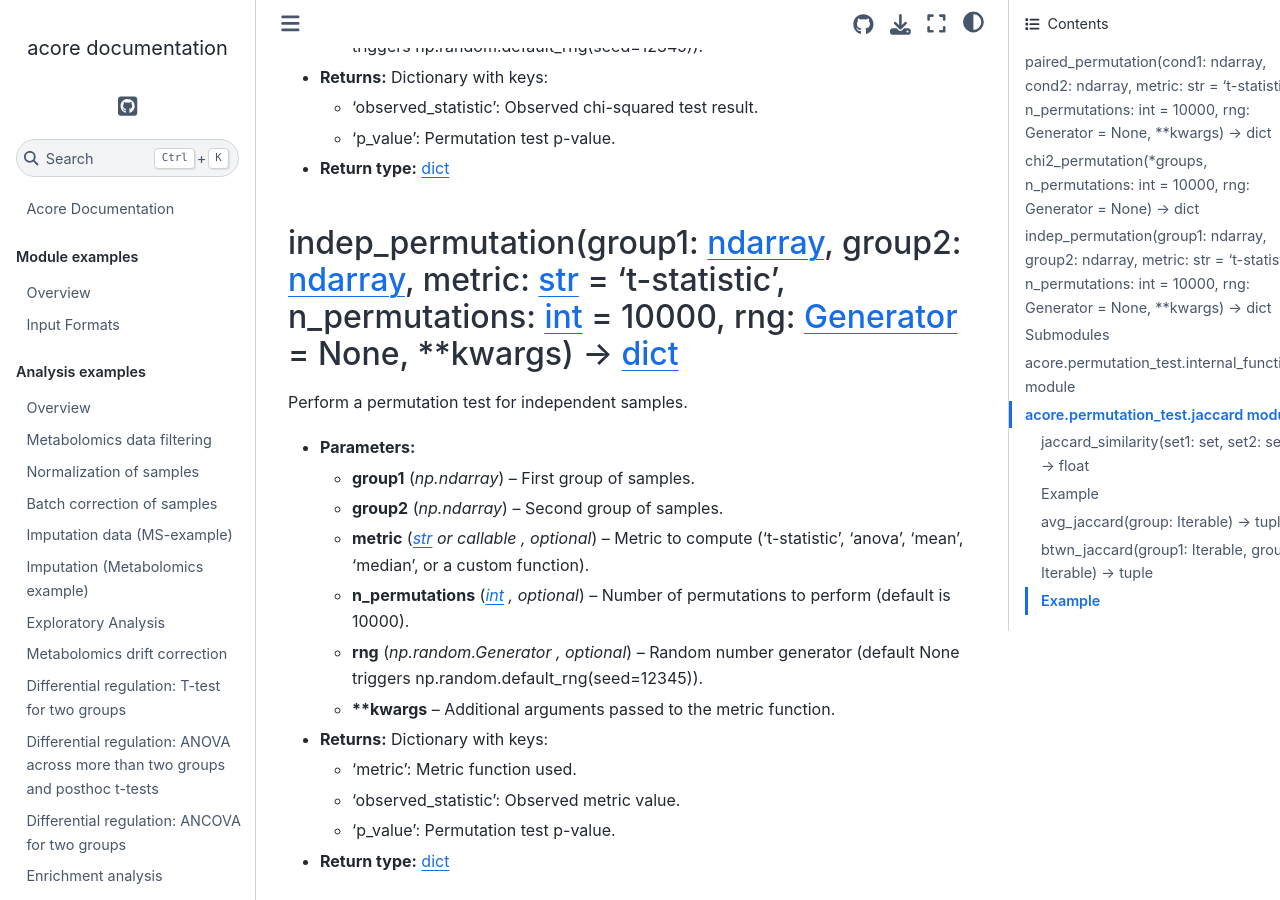
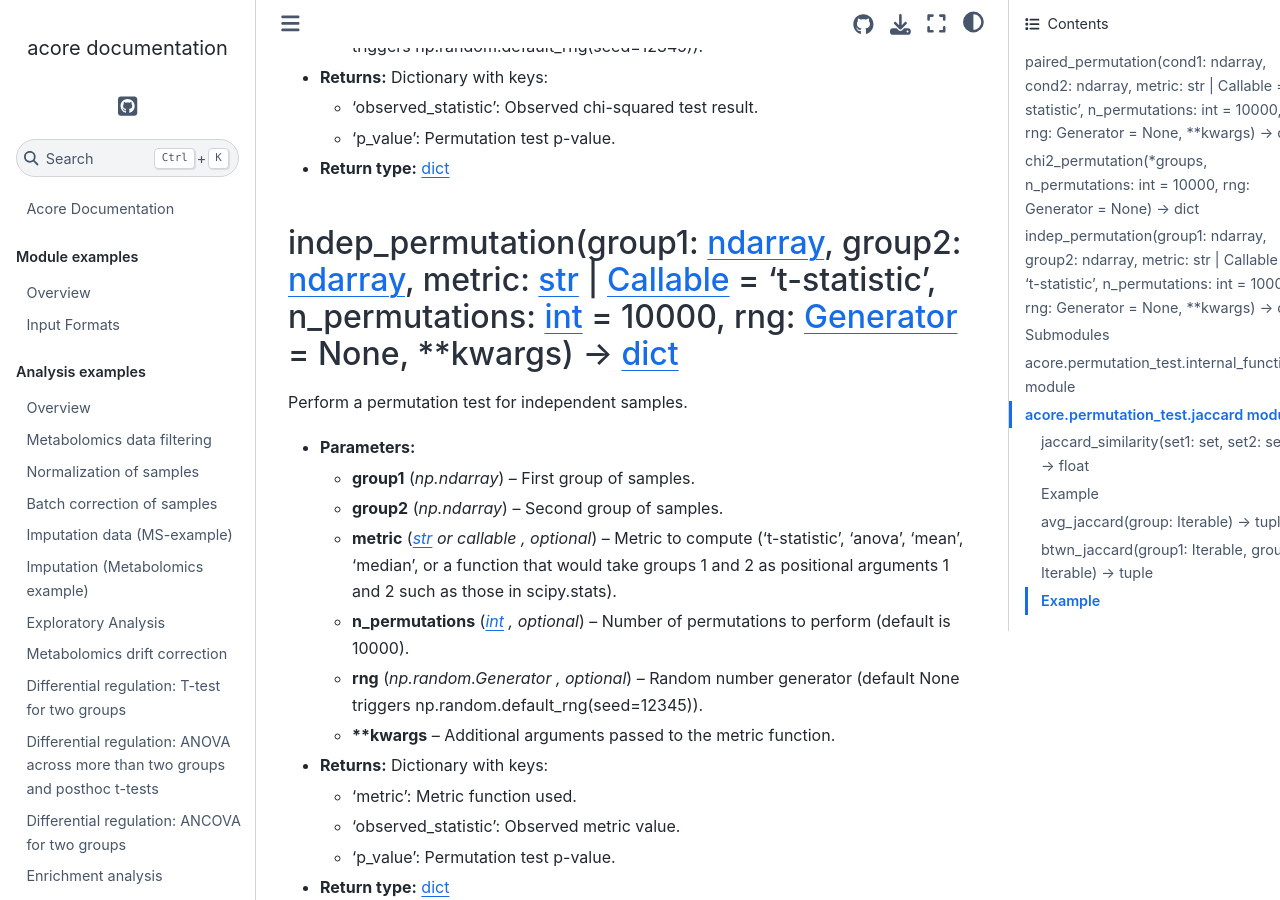
Before and after one commit to Multiomics-Analytics-Group/acore, a Sphinx documentation site: the page built from docs/markdown_ref/acore.permutation_test.md, in a window 1280 px wide and 900 px high, scrolled down 2112 px. Built offline with Sphinx 7.4.7 and the Sphinx Book theme 1.1.4, drawn with Linux system fonts in a browser that asks for light colours; pages that are not in the unit, such as notebooks, are missing from menus; a script that is not in the unit is left out; some of the changed text lies outside the part shown.

Commit message:
docs: update markdown reference

```diff
--- a/docs/markdown_ref/acore.permutation_test.md
+++ b/docs/markdown_ref/acore.permutation_test.md
@@ -40,14 +40,15 @@ groups. In all three, the p-value is computed as the fraction of permuted statis
 absolute value is ≥ ≥ the observed absolute statistic — i.e., p_value = mean(permuted >=
 observed).
 
-### paired_permutation(cond1: [ndarray](https://numpy.org/doc/stable/reference/generated/numpy.ndarray.html#numpy.ndarray), cond2: [ndarray](https://numpy.org/doc/stable/reference/generated/numpy.ndarray.html#numpy.ndarray), metric: [str](https://docs.python.org/3/library/stdtypes.html#str) = 't-statistic', n_permutations: [int](https://docs.python.org/3/library/functions.html#int) = 10000, rng: [Generator](https://numpy.org/doc/stable/reference/random/generator.html#numpy.random.Generator) = None, \*\*kwargs) → [dict](https://docs.python.org/3/library/stdtypes.html#dict)
+### paired_permutation(cond1: [ndarray](https://numpy.org/doc/stable/reference/generated/numpy.ndarray.html#numpy.ndarray), cond2: [ndarray](https://numpy.org/doc/stable/reference/generated/numpy.ndarray.html#numpy.ndarray), metric: [str](https://docs.python.org/3/library/stdtypes.html#str) | [Callable](https://docs.python.org/3/library/typing.html#typing.Callable) = 't-statistic', n_permutations: [int](https://docs.python.org/3/library/functions.html#int) = 10000, rng: [Generator](https://numpy.org/doc/stable/reference/random/generator.html#numpy.random.Generator) = None, \*\*kwargs) → [dict](https://docs.python.org/3/library/stdtypes.html#dict)
 
 Perform a permutation test for paired samples.
 
 * **Parameters:**
   * **cond1** (*np.ndarray*) – First condition (paired samples).
   * **cond2** (*np.ndarray*) – Second condition (paired samples).
-  * **metric** ([*str*](https://docs.python.org/3/library/stdtypes.html#str) *or* *callable* *,* *optional*) – Metric to compute (‘t-statistic’, ‘mean’, ‘median’, or a custom function).
+  * **metric** ([*str*](https://docs.python.org/3/library/stdtypes.html#str) *or* *callable* *,* *optional*) – Metric to compute (‘t-statistic’, ‘mean’, ‘median’, or
+    a custom function that takes cond1-cond2 as input).
   * **n_permutations** ([*int*](https://docs.python.org/3/library/functions.html#int) *,* *optional*) – Number of permutations to perform (default is 10000).
   * **rng** (*np.random.Generator* *,* *optional*) – Random number generator (default None triggers np.random.default_rng(seed=12345)).
   * **\*\*kwargs** – Additional arguments passed to the metric function.
@@ -74,14 +75,16 @@ Perform a permutation test for categorical data using the chi-squared statistic.
 * **Return type:**
   [dict](https://docs.python.org/3/library/stdtypes.html#dict)
 
-### indep_permutation(group1: [ndarray](https://numpy.org/doc/stable/reference/generated/numpy.ndarray.html#numpy.ndarray), group2: [ndarray](https://numpy.org/doc/stable/reference/generated/numpy.ndarray.html#numpy.ndarray), metric: [str](https://docs.python.org/3/library/stdtypes.html#str) = 't-statistic', n_permutations: [int](https://docs.python.org/3/library/functions.html#int) = 10000, rng: [Generator](https://numpy.org/doc/stable/reference/random/generator.html#numpy.random.Generator) = None, \*\*kwargs) → [dict](https://docs.python.org/3/library/stdtypes.html#dict)
+### indep_permutation(group1: [ndarray](https://numpy.org/doc/stable/reference/generated/numpy.ndarray.html#numpy.ndarray), group2: [ndarray](https://numpy.org/doc/stable/reference/generated/numpy.ndarray.html#numpy.ndarray), metric: [str](https://docs.python.org/3/library/stdtypes.html#str) | [Callable](https://docs.python.org/3/library/typing.html#typing.Callable) = 't-statistic', n_permutations: [int](https://docs.python.org/3/library/functions.html#int) = 10000, rng: [Generator](https://numpy.org/doc/stable/reference/random/generator.html#numpy.random.Generator) = None, \*\*kwargs) → [dict](https://docs.python.org/3/library/stdtypes.html#dict)
 
 Perform a permutation test for independent samples.
 
 * **Parameters:**
   * **group1** (*np.ndarray*) – First group of samples.
   * **group2** (*np.ndarray*) – Second group of samples.
-  * **metric** ([*str*](https://docs.python.org/3/library/stdtypes.html#str) *or* *callable* *,* *optional*) – Metric to compute (‘t-statistic’, ‘anova’, ‘mean’, ‘median’, or a custom function).
+  * **metric** ([*str*](https://docs.python.org/3/library/stdtypes.html#str) *or* *callable* *,* *optional*) – Metric to compute (‘t-statistic’, ‘anova’, ‘mean’, ‘median’,
+    or a function that would take groups 1 and 2
+    as positional arguments 1 and 2 such as those in scipy.stats).
   * **n_permutations** ([*int*](https://docs.python.org/3/library/functions.html#int) *,* *optional*) – Number of permutations to perform (default is 10000).
   * **rng** (*np.random.Generator* *,* *optional*) – Random number generator (default None triggers np.random.default_rng(seed=12345)).
   * **\*\*kwargs** – Additional arguments passed to the metric function.
```
